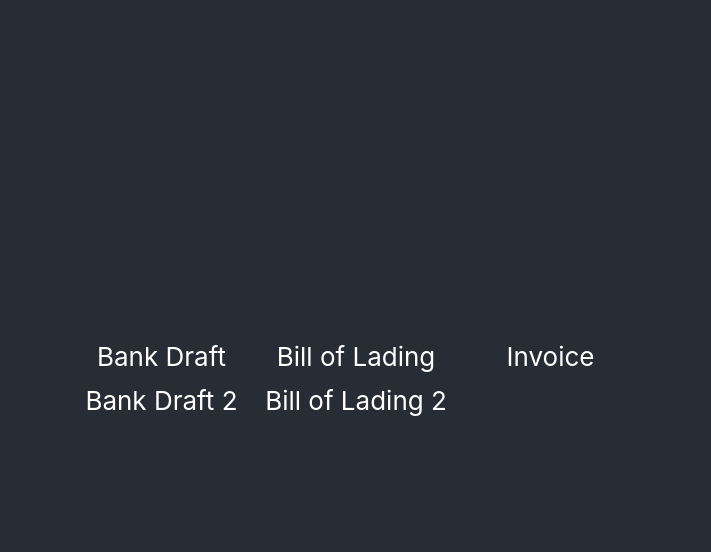
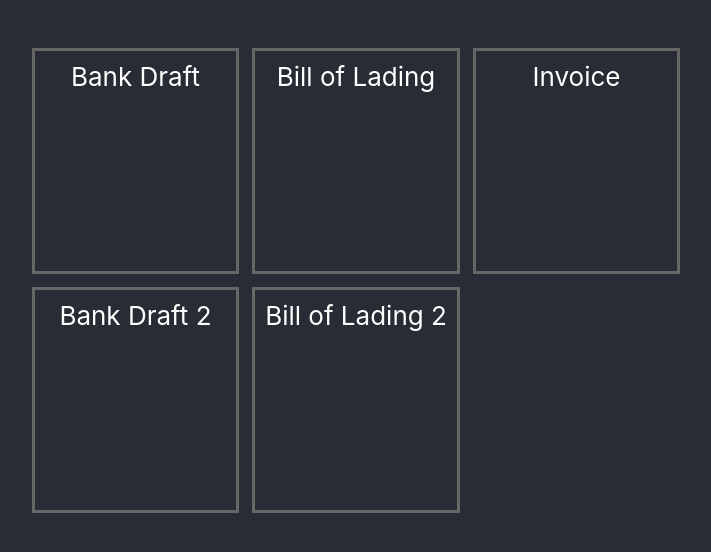
Before and after one commit to suryarajendhran/yet-another-web-app, a React (Create React App) app in the folder frontend/: page / in a window 1280 px wide. Shown: the top 552 px of the page, without its empty margins (284-995 px from the left). Built offline with nearby package versions, Linux system fonts and the light colour scheme.

Commit message:
feat: transfer data between drops

```diff
--- a/frontend/src/App.css
+++ b/frontend/src/App.css
@@ -42,3 +42,15 @@
   grid: 1fr 1fr 1fr / 1fr 1fr 1fr;
   grid-gap: 0.8rem;
 }
+
+.card {
+  cursor: move;
+  border: 3px solid #666;
+  height: 200px;
+  padding: 10px;
+  word-break: break-all;
+}
+
+.card.over {
+  border: 3px dotted #666;
+}
--- a/frontend/src/App.js
+++ b/frontend/src/App.js
@@ -1,6 +1,6 @@
-import logo from './logo.svg';
-import './App.css';
-import data from './data.json';
+import logo from "./logo.svg";
+import "./App.css";
+import data from "./data.json";
 
 function App() {
   console.log(data);
@@ -8,12 +8,47 @@ function App() {
     <div className="App">
       <header className="App-header">
         <div className="gallery">
-          {data.map(({title, position, type}) => {
+          {data.map(({ title, position, type }) => {
             return (
-              <div className="card">
+              <div
+                key={title}
+                className="card"
+                draggable="true"
+                onDragStart={(event) => {
+                  event.target.style.opacity = 0.4;
+
+                  event.dataTransfer.effectAllowed = 'move';
+                  event.dataTransfer.setData("text/plain", title);
+                }}
+                onDragEnd={(event) => {
+                  event.target.style.opacity = 1;
+
+                  //TODO: Remove .over from all items
+                }}
+                onDragEnter={(event) => {
+                  event.target.classList.add("over");
+                }}
+                onDragLeave={(event) => {
+                  event.target.classList.remove("over");
+                }}
+                onDragOver={(event) => {
+                  if (event.preventDefault) {
+                    event.preventDefault();
+                  }
+                  return false;
+                }}
+                onDrop={(event) => {
+                  event.stopPropagation();
+
+                  const droppedItemTitle = event.dataTransfer.getData("text/plain");
+
+                  console.log(`${droppedItemTitle} dropped on ${title}`);
+
+                }}
+              >
                 {title}
               </div>
-            )
+            );
           })}
         </div>
       </header>
```
